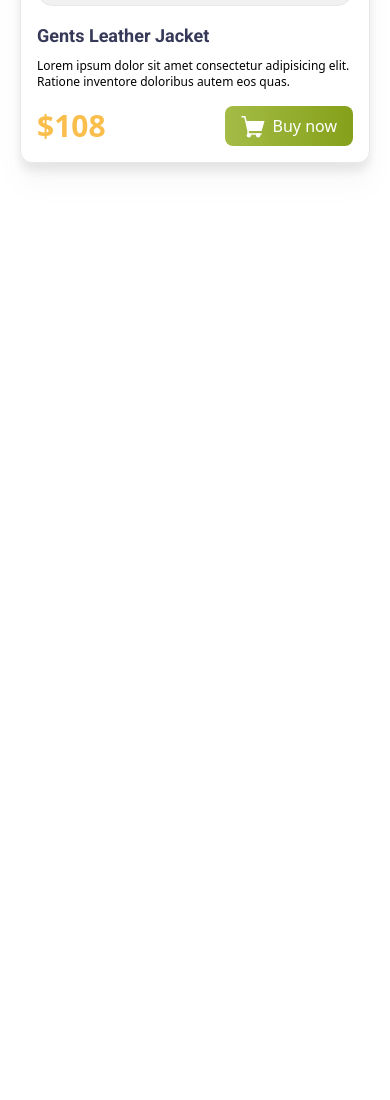
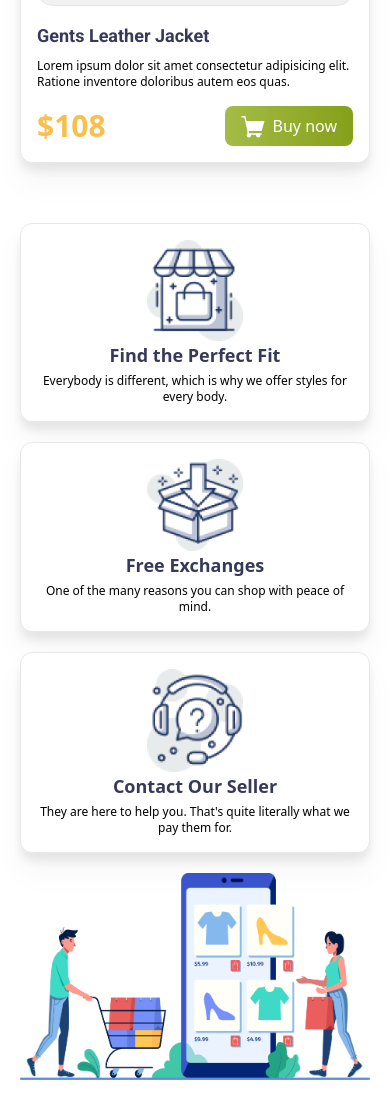
Before and after one commit to Chamak58/Penguin-Fashion, a plain HTML site: page index.html in a window 390 px wide. Shown: the part 3426-4526 px from the top of the page. Before the commit the page ends 3629 px from the top, so only its background shows below. Drawn offline with nearby package versions, Linux system fonts and the light colour scheme.

Commit message:
complete full project with responsive

```diff
--- a/index.html
+++ b/index.html
@@ -376,6 +376,76 @@
           </div>
         </div>
       </section>
+
+      <!-- sales section -->
+      <section>
+        <div
+          class="px-5 py-5 md:px-20 md:py-12 xl:px-30 xl:py-16 lg:flex lg:items-center"
+        >
+          <!-- sales content part -->
+          <div class="lg:w-1/3">
+            <div
+              class="md:flex gap-x-3 bg-[#FFFFFF] p-4 drop-shadow-xl border rounded-xl mt- 5 mb-5 items-center text-center"
+            >
+              <div class="flex justify-center">
+                <img class="w-24" src="/icons/house.png" alt="" />
+              </div>
+              <div>
+                <h4
+                  class="text-lg font-semibold text-[#363958] mb-1 lg:text-left"
+                >
+                  Find the Perfect Fit
+                </h4>
+                <p class="text-xs font-normal">
+                  Everybody is different, which is why we offer styles for every
+                  body.
+                </p>
+              </div>
+            </div>
+
+            <div
+              class="md:flex gap-x-3 bg-[#FFFFFF] p-4 drop-shadow-xl border rounded-xl mt- 5 mb-5 items-center text-center"
+            >
+              <div class="flex justify-center">
+                <img class="w-24" src="/icons/box.png" alt="" />
+              </div>
+              <div>
+                <h4
+                  class="text-lg font-semibold text-[#363958] mb-1 lg:text-left"
+                >
+                  Free Exchanges
+                </h4>
+                <p class="text-xs font-normal">
+                  One of the many reasons you can shop with peace of mind.
+                </p>
+              </div>
+            </div>
+
+            <div
+              class="md:flex gap-x-3 bg-[#FFFFFF] p-4 drop-shadow-xl border rounded-xl mt- 5 mb-5 items-center text-center"
+            >
+              <div class="flex justify-center">
+                <img class="w-24" src="/icons/question.png" alt="" />
+              </div>
+              <div>
+                <h4
+                  class="text-lg font-semibold text-[#363958] mb-1 lg:text-left"
+                >
+                  Contact Our Seller
+                </h4>
+                <p class="text-xs font-normal">
+                  They are here to help you. That's quite literally what we pay
+                  them for.
+                </p>
+              </div>
+            </div>
+          </div>
+          <!-- sales image part -->
+          <div class="lg:w-2/3 md:px-10">
+            <img src="/images/shopping.png" alt="" />
+          </div>
+        </div>
+      </section>
     </main>
   </body>
 </html>
```
